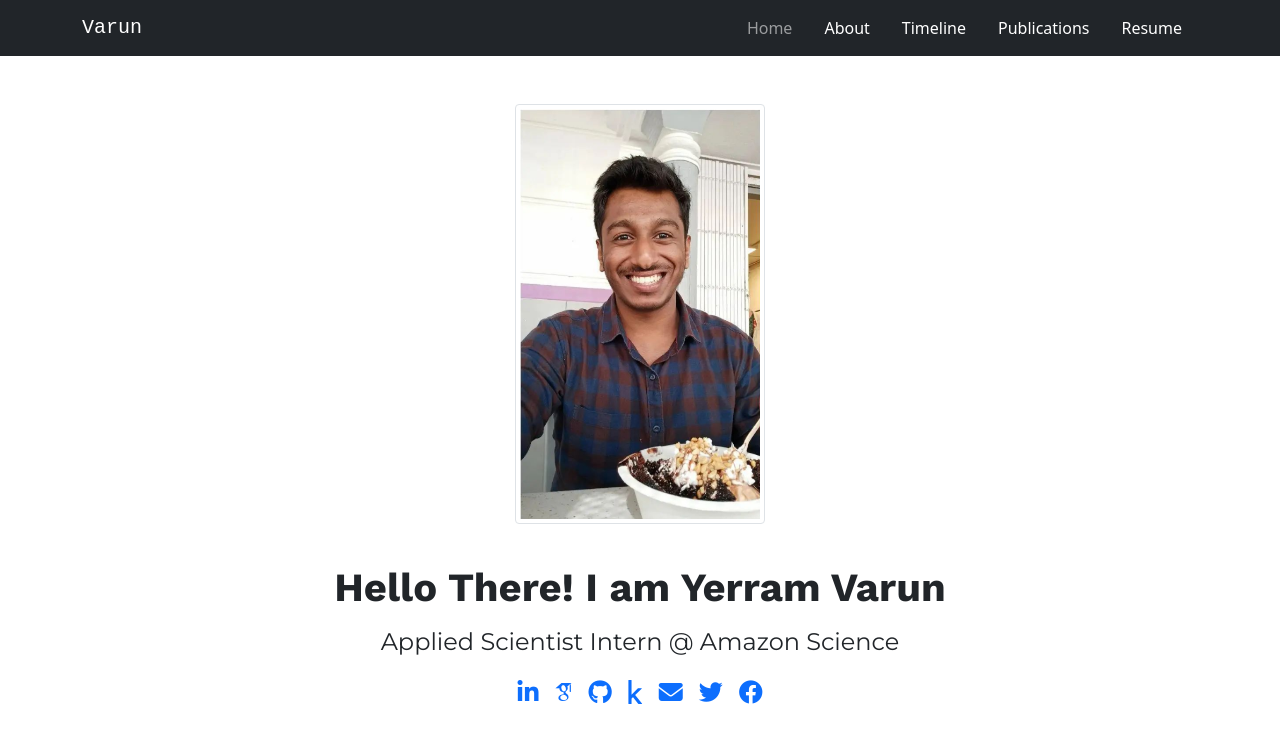
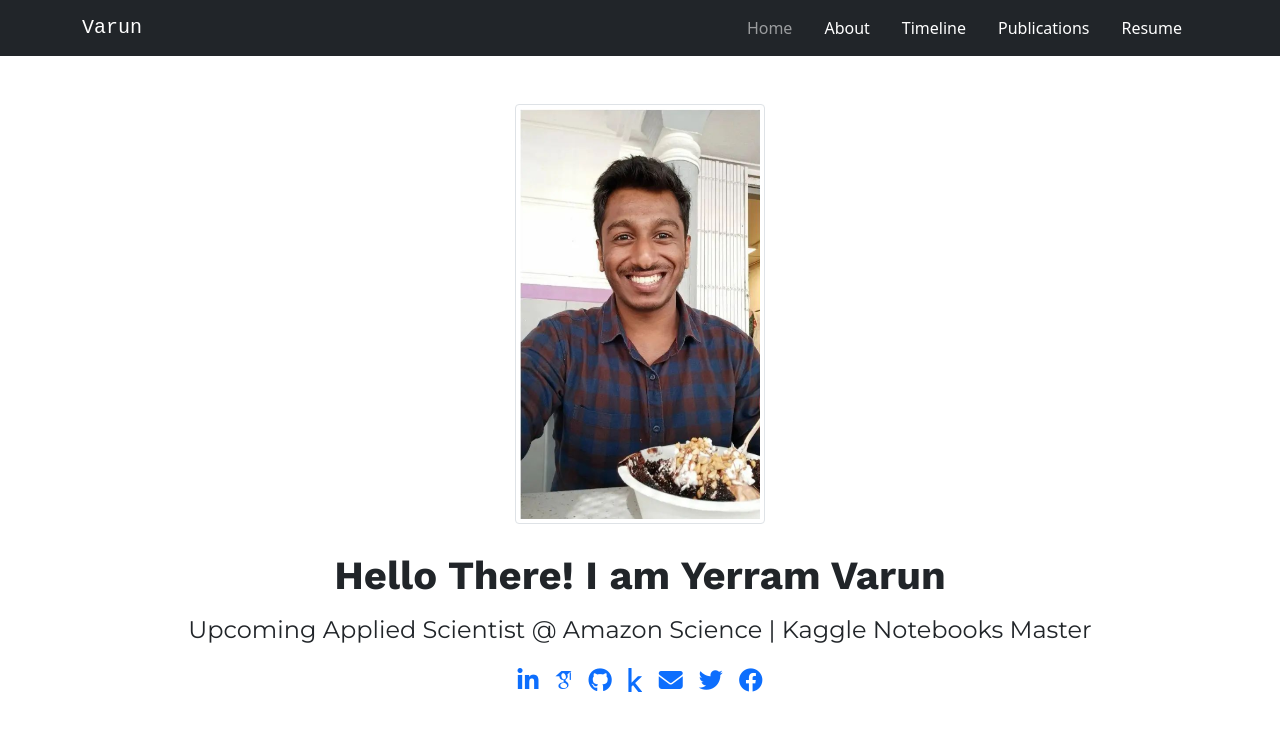
Before and after one commit to Varun221/varun221.github.io, a plain HTML site: page index.html in a window 1280 px wide. Drawn offline with nearby package versions, Linux system fonts and the light colour scheme; files whose address does not match are found by name.

Commit message:
update amazon yay

```diff
--- a/index.html
+++ b/index.html
@@ -45,10 +45,10 @@
             <img src="assets/profile.png" class="img-thumbnail mb-4" style="width: 250px; height:auto;" alt="profile picture">
         </div>
 
-        <div class="container text-center mt-3">
+        <div class="container text-center mt-1">
                 <h1 style="font-family: 'Work Sans', sans-serif;">Hello There! I am Yerram Varun</h1>
                 <!-- <p class="lead h3">Want some ice-cream? <i class="fa-solid fa-ice-cream"></i> </p> -->
-                <p class="h4 mt-3" style="font-family: 'Montserrat', sans-serif;"> Applied Scientist Intern @ Amazon Science </p>
+                <p class="h4 mt-3" style="font-family: 'Montserrat', sans-serif;"> Upcoming Applied Scientist @ Amazon Science | Kaggle Notebooks Master </p>
         </div>
 
         <div class="d-flex mt-4 justify-content-center">
```
